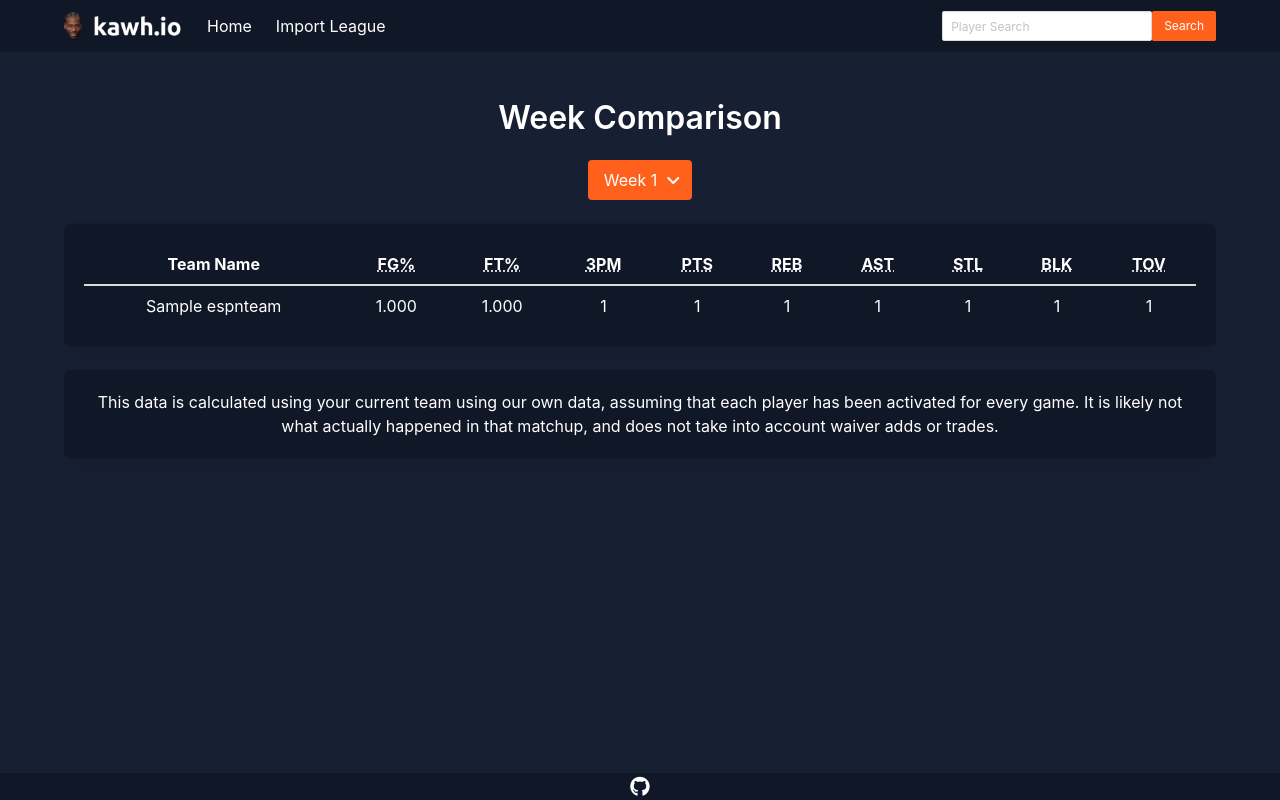
After one commit to json-h/kawh.io, a Django app: template main/templates/main/roto.html in a window 1280 px wide. The commit adds this page. Run offline with Django 3.2, Linux system fonts and the light colour scheme; tables that the repository leaves empty hold one stand-in row (values such as "Sample post"); the template is opened without the code that fills it: values that come from a table or form of the project are taken from there, most other values are stand-ins (such as "Sample title", 1, 10 or a date in 2020); some libraries are stand-ins or nearby versions.

Commit message:
Added week compare

```diff
--- a/main/functions.py
+++ b/main/functions.py
@@ -1,5 +1,5 @@
 from espn_api.basketball import League
-from main.models import *
+from .models import *
 
 current_season = 2021
 
--- a/main/models.py
+++ b/main/models.py
@@ -163,3 +163,21 @@ class ESPNTeamAverages(models.Model):
     class Meta:
         managed = False
         db_table = 'espn_team_averages'
+
+class ESPNWeekStatistics(models.Model):
+    week = models.IntegerField()
+    league = models.ForeignKey('ESPNLeagues', on_delete=models.CASCADE)
+    team = models.ForeignKey('ESPNTeams', on_delete=models.CASCADE)
+    fgpct = models.DecimalField(max_digits=4, decimal_places=3)
+    ftpct = models.DecimalField(max_digits=4, decimal_places=3)
+    fg3m = models.IntegerField()
+    pts = models.IntegerField()
+    reb = models.IntegerField()
+    ast = models.IntegerField()
+    stl = models.IntegerField()
+    blk = models.IntegerField()
+    tov = models.IntegerField()
+
+    class Meta:
+        managed = False
+        db_table = 'week_statistics'
--- a/main/static/main/base.css
+++ b/main/static/main/base.css
@@ -15,6 +15,7 @@
   p {
     color: white
   }
+
 
   .site {
     display: flex;
--- a/main/templates/main/base.html
+++ b/main/templates/main/base.html
@@ -39,6 +39,9 @@
               {% if request.session.leagueId %}
                 <a class="navbar-item" href="{% url 'league' %}">
                   My League
+                </a>
+                <a class="navbar-item" href="{% url 'compare' 1 %}">
+                  Week Compare
                 </a>
               {% endif %}
             </div>
--- a/main/templates/main/import_league.html
+++ b/main/templates/main/import_league.html
@@ -78,11 +78,11 @@
             <img src="{% static 'main/league_url.png' %}" alt="kawh.io">
             <br> <br>
             <h1 class="subtitle is-8" style="color: white;">Private Leagues</h1>
-            <p>Click on the private checkbox, then find your ESPN_S2 and SWID by going to your league page, and opening the developer console for your browser (usually F12).</p>
+            <p>Find your ESPN_S2 and SWID by going to your league page, and opening the developer console for your browser (usually F12).</p>
             <br>
             <img src="{% static 'main/espns2_swid.png' %}" alt="kawh.io">
             <br> <br>
-            <p>Find the Application tab, and copy and paste the values into the specified fields.</p>
+            <p>Find the Application tab, and copy and paste the values into the fields that show up after you check the "private" box.</p>
           </div>
         </div>
 
--- a/main/templates/main/index.html
+++ b/main/templates/main/index.html
@@ -31,8 +31,8 @@
           </div>
           <div class="column">
             <div class="box">
-              <h1 class="title is-5" style="color: white;">Week Compare</h1>
-              <p>Compare your performance in a certain week to everyone else in your league. (In progress)</p>
+              <h1 class="title is-5" style="color: white;">Week Comparison</h1>
+              <p> See how your current team would have fared in previous weeks against your opponents. </p>
             </div>
           </div>
 
--- /dev/null
+++ b/main/templates/main/roto.html
@@ -0,0 +1,74 @@
+{% extends 'main/base.html' %}
+{% load static %}
+
+{% block content %}
+    <div class="section">
+        <div class="container">
+            <div class="content has-text-centered">
+                <h1 class="title is-8" style="color: white;">Week Comparison</h1>
+                <div class="dropdown is-hoverable">
+                    <div class="dropdown-trigger">
+                        <button class="button" aria-haspopup="true" aria-controls="dropdown-menu4">
+                            <span>Week {{ week_num }}</span>
+                            <span class="icon is-small">
+                                <i class="fas fa-angle-down" aria-hidden="true"></i>
+                            </span>
+                        </button>
+                    </div>
+                    <div class="dropdown-menu" id="dropdown-menu4" role="menu">
+                        <div class="dropdown-content" style="background-color: #101727; width: 50%;">
+                            {% for week in current_weeks %}
+                                <div class="dropdown-item">
+                                    <a href="{% url 'compare' week.week %}"><p>Week {{ week.week }}</p></a>
+                                </div>
+                            {% endfor %}
+                        </div>
+                    </div>
+                </div>
+            </div>
+                <div class="content has-text-centered">
+                    <div class="box">
+                        <table class="table">
+                            <thead>
+                            <tr>
+                                <th>Team Name</th>
+                                <th><abbr title="Field Goal Percentage">FG%</abbr></th>
+                                <th><abbr title="Free Throw Percentage">FT%</abbr></th>
+                                <th><abbr title="3PT Field Goals Made">3PM</abbr></th>
+                                <th><abbr title="Points">PTS</abbr></th>
+                                <th><abbr title="Rebounds">REB</abbr></th>
+                                <th><abbr title="Assists">AST</abbr></th>
+                                <th><abbr title="Steals">STL</abbr></th>
+                                <th><abbr title="Blocks">BLK</abbr></th>
+                                <th><abbr title="Turnovers">TOV</abbr></th>
+                            </tr>
+                            </thead>
+                            <tbody>
+                                {% for data in week_statistics %}
+                                    <tr>
+                                        <td>{{ data.team.name }}</td>
+                                        <td>{{ data.fgpct }}</td>
+                                        <td>{{ data.ftpct }}</td>
+                                        <td>{{ data.fg3m }}</td>
+                                        <td>{{ data.pts }}</td>
+                                        <td>{{ data.reb }}</td>
+                                        <td>{{ data.ast }}</td>
+                                        <td>{{ data.stl }}</td>
+                                        <td>{{ data.blk }}</td>
+                                        <td>{{ data.tov }}</td>
+                                    </tr>
+                                {% endfor %}
+                            </tbody>
+                        </table>
+                    </div>
+                    <div class="box">
+                        <p>This data is calculated using your current team using our own data, assuming that each player has been activated
+                            for every game. It is likely not what actually happened in that matchup, and does not take into account waiver
+                            adds or trades.
+                        </p>
+                    </div>
+                </div>
+            </div>
+        </div>
+    </div>
+{% endblock content %}
--- a/main/urls.py
+++ b/main/urls.py
@@ -6,6 +6,7 @@ urlpatterns = [
     path('', views.index, name='index'),
     path('import/', views.import_league, name='import'),
     path('player/<str:p_id>', views.player, name='player'),
+    path('compare/<int:week_num>', views.compare, name='compare'),
     path('search/', views.search, name='search'),
     path('refresh/', views.refresh, name='refresh'),
     path('success/', views.success, name='success'),
```
Also changed, not shown: main/views.py (+11 -0 lines), main/migrations/0018_espnweekstatistics.py (added).
